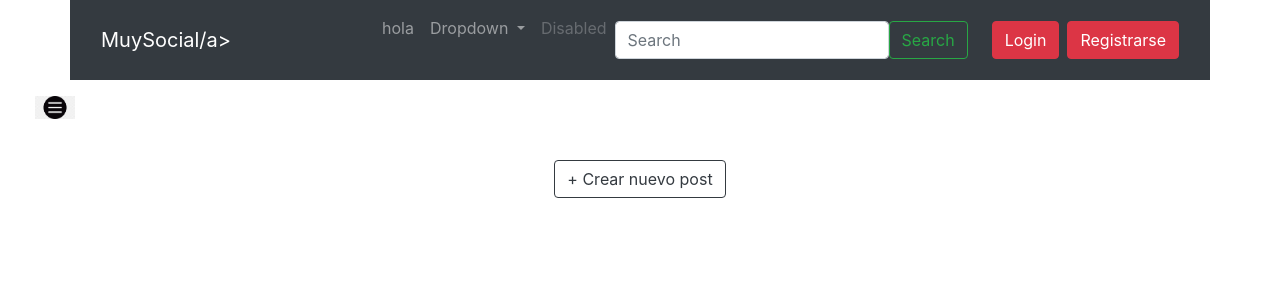
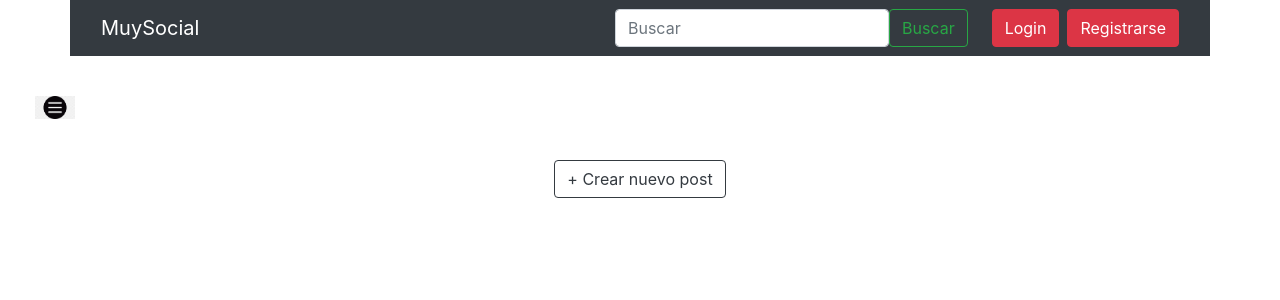
Before and after one commit to willsonhuenchulao/prueba3, a PHP site: page /contenido.php in a window 1280 px wide. Shown: the top 300 px of the page. Run offline with PHP 8.4, Linux system fonts and the light colour scheme; data that the repository does not hold is empty.

Commit message:
editando

```diff
--- a/contenido.php
+++ b/contenido.php
@@ -21,7 +21,7 @@
 <div class="container-fluid bg-inverse fixed-top">
 <nav class="navbar navbar-expand-lg navbar-light bg-light navbar navbar-dark bg-dark container">
   <div class="container-fluid">
-    <a class="navbar-brand" href="index.php">MuySocial/a>
+    <a class="navbar-brand" href="index.php">MuySocial</a>
     <button class="navbar-toggler" type="button" data-bs-toggle="collapse" data-bs-target="#navbarSupportedContent" aria-controls="navbarSupportedContent" aria-expanded="false" aria-label="Toggle navigation">
       <span class="navbar-toggler-icon"></span>
     </button>
@@ -30,27 +30,15 @@
         <li class="nav-item">
           <a class="nav-link active" aria-current="page" href="index.php">i</a>
         </li>
-        <li class="nav-item">
-          <a class="nav-link" href="#">hola</a>
+
+
+
         </li>
-        <li class="nav-item dropdown">
-          <a class="nav-link dropdown-toggle" href="#" id="navbarDropdown" role="button" data-bs-toggle="dropdown" aria-expanded="false">
-            Dropdown
-          </a>
-          <ul class="dropdown-menu" aria-labelledby="navbarDropdown">
-            <li><a class="dropdown-item" href="#">Action</a></li>
-            <li><a class="dropdown-item" href="#">Another action</a></li>
-            <li><hr class="dropdown-divider"></li>
-            <li><a class="dropdown-item" href="#">Something else here</a></li>
-          </ul>
-        </li>
-        <li class="nav-item">
-          <a class="nav-link disabled">Disabled</a>
-        </li>
+
       </ul>
       <form class="d-flex">
-        <input class="form-control me-2" type="search" placeholder="Search" aria-label="Search">
-        <button class="btn btn-outline-success mr-4" type="submit">Search</button>
+        <input class="form-control me-2" type="search" placeholder="Buscar" aria-label="Search">
+        <button class="btn btn-outline-success mr-4" type="submit">Buscar</button>
       </form>
       <div><a href="login.php" class="btn btn-danger mr-2">Login</a></div>
       <div><a href="#" class="btn btn-danger">Registrarse</a></div>
@@ -68,9 +56,9 @@
 
     <div class="cont-menu active" id="menu">
         <ul>
-            <li>home</li>
-            <li>about</li>
-            <li>contact</li>
+            <li><a href="index.php"></a> Inicio</li>
+
+            <li><a href="login.php"></a> </li>
             <li>show</li>
         </ul>
     </div>
--- a/css/main.css
+++ b/css/main.css
@@ -120,7 +120,7 @@ button{
     transition: 1s;
 }
 .img{
-    background-image: url(../img/imagen-header.jpg);
+    background-image: url();
     width: 100%;
     height: 100%;
     background-size: cover;
@@ -134,7 +134,7 @@ button{
     transform: rotate(0deg) translate(-30px, -30px);
     width: calc(100% + 60px);
     height: calc(100% +60px);
-    background-image:url(../img/logo.jpg) ;
+    background-image:url() ;
 }
 .parts p{
     margin-top: 20px;
```
Also changed, not shown: css/noticias.css (added, +57 -0 lines), img/qatar.jpg (added), img/superheroe.jpg (added), img/svg.png (added).
